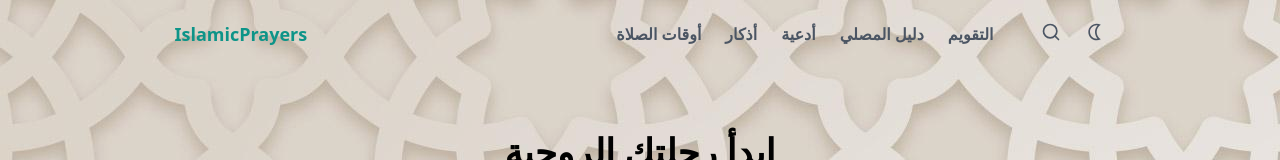
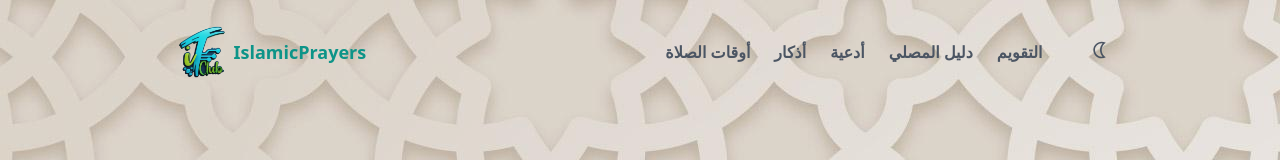
Before and after one commit to SHEFOO10/Azkar, a React (Vite) app: page / in a window 1280 px wide. Shown: the top 160 px of the page. Built offline with nearby package versions, Linux system fonts and the light colour scheme; no server answers.

Commit message:
add itclub logo

```diff
--- a/index.html
+++ b/index.html
@@ -2,7 +2,7 @@
 <html lang="en">
   <head>
     <meta charset="UTF-8" />
-    <!-- <link rel="icon" type="image/svg+xml" href="/vite.svg" /> -->
+    <link rel="icon" type="image/svg+xml" href="/ITCLUB.png" />
     <meta name="viewport" content="width=device-width, initial-scale=1.0" />
     <title>Islamic Prayer</title>
   </head>
--- a/src/components/Navbar.jsx
+++ b/src/components/Navbar.jsx
@@ -15,7 +15,7 @@ const Navbar = ({ changeTheme }) => {
   const { t } = useTranslation()
   return (
     <nav className="flex items-center justify-around p-5">
-      <div className="text-primary-dark dark:text-primary-light font-bold text-lg">{t('navbar.title')}</div>
+      <div className="flex  items-center text-primary-dark dark:text-primary-light font-bold text-lg"><img width={64} height={64} src="/ITCLUB.png" /> {t('navbar.title')}</div>
       <ul className="gap-6 flex text-gray-700">
         {navs.map(({ name, id }, index) => (
           <li
@@ -32,9 +32,9 @@ const Navbar = ({ changeTheme }) => {
         <li>
           <IoMenu className="text-xl cursor-pointer text-[#4B5563] dark:text-gray-300 block md:hidden" />
         </li>
-        <li>
+        {/* <li>
           <FiSearch className="text-xl cursor-pointer text-[#4B5563] dark:text-gray-300" />
-        </li>
+        </li> */}
         <li>
           <MdOutlineNightlight className="text-xl cursor-pointer text-[#4B5563] dark:text-gray-300" onClick={() => changeTheme(e => e === 'dark' ? 'light' : 'dark')} />
         </li>
```
Also changed, not shown: public/ITCLUB.png (added).
